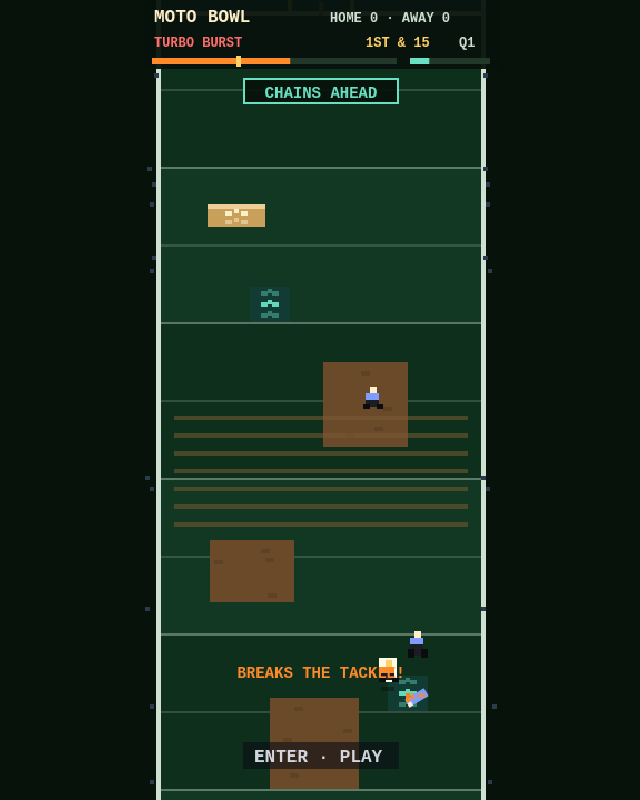
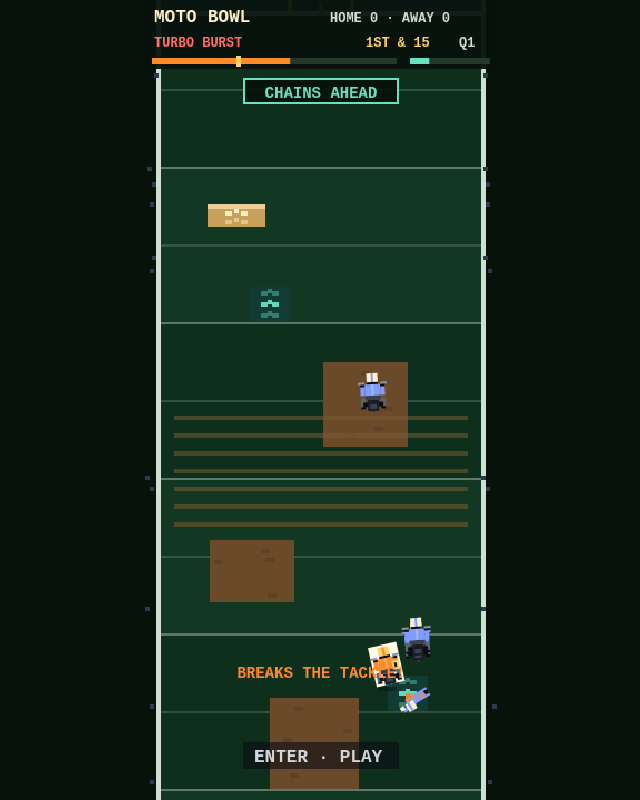
Before and after one commit to johnlindquist/miniarcade, a website: page motobowl.html in a window 1280 px wide. Shown: the whole page, without its empty margins (319-959 px from the left). Drawn offline with Linux system fonts and the light colour scheme.

Commit message:
MOTO BOWL: reference-scale riders — constructed rear-view bikes, sim-true lean/grapple/dive/sprawl poses, tucked gold ball on the carrier

```diff
--- a/motobowl.html
+++ b/motobowl.html
@@ -906,25 +906,50 @@ function drawChains(){
       ctx.font='bold 6px monospace';ctx.fillStyle=GOLD;ctx.fillText('1ST',RIGHT-10,gy-2);}
   }
 }
-function drawBike(x,py,z,c,wheelie,tumble,star){
-  const lift=z*2.4;
-  if(z>0){ctx.globalAlpha=.3;rect(x-3,py,6,2,'#000');ctx.globalAlpha=1;}
+// Constructed rear-view rider at reference character scale (~12x17): tire,
+// fender, exhausts, boots on pegs, team jacket with arms to real handlebars,
+// striped helmet. Pose is sim truth — lean follows lateral velocity, engaged
+// blockers spread into a grapple, the carrier tucks a visible gold ball on a
+// cream plate. Purely presentation; hitboxes and physics are untouched.
+function drawBike(x,py,z,c,wheelie,tumble,star,lean,engaged){
+  const lift=z*2.4,TIRE='#1a1d24',HUB='#39404f',PIPE='#5b6472',DARK='#0a0c10',BAR='#8b95a6';
+  if(z>0){ctx.globalAlpha=.3;rect(x-4,py,8,2,'#000');ctx.globalAlpha=1;}
   ctx.save();ctx.translate(Math.round(x),Math.round(py-lift));
+  lean=clamp(lean===undefined?0:lean,-1.4,1.4);
   if(tumble)ctx.rotate(Math.sin(showFrame*.6)*.7);
   else if(wheelie)ctx.rotate(-.35);
-  if(star)rect(-4,-8,8,11,'#fffbe8'); // the ball carrier reads at a glance
-  rect(-3,-1,6,3,'#1a1d24');
-  rect(-3,-4,6,3,c);
-  rect(-1,-7,3,3,star?GOLD:CREAM);
-  rect(-4,1,3,2,'#0a0c10');rect(2,1,3,2,'#0a0c10');
+  else if(engaged)ctx.rotate(Math.sin(showFrame*.4)*.08);
+  else ctx.rotate(lean*.16);
+  if(star)rect(-6,-14,13,18,'#fffbe8'); // the ball carrier reads at a glance
+  // machine: rear tire, hub, fender, exhaust pair
+  rect(-2,-1,5,5,TIRE);rect(-1,1,3,2,HUB);rect(0,4,1,1,HUB);
+  rect(-3,-3,7,2,HUB);
+  rect(-5,-2,2,4,PIPE);rect(4,-2,2,4,PIPE);rect(-5,2,2,1,DARK);rect(4,2,2,1,DARK);
+  // rider: boots on pegs, jacket, arms to the bars, gloves
+  rect(-4,0,2,2,DARK);rect(3,0,2,2,DARK);
+  rect(-3,-8,7,5,c);ctx.globalAlpha=.3;rect(0,-8,1,5,CREAM);ctx.globalAlpha=1;
+  if(tumble){rect(-6,-10,2,3,c);rect(5,-10,2,3,c);}
+  else if(engaged){rect(-6,-8,2,2,c);rect(5,-8,2,2,c);rect(-7,-8,1,2,CREAM);rect(7,-8,1,2,CREAM);}
+  else{rect(-5,-7,2,4,c);rect(4,-7,2,4,c);rect(-5,-8,2,1,DARK);rect(4,-8,2,1,DARK);
+    rect(-6,-9,3,1,BAR);rect(4,-9,3,1,BAR);}
+  // helmet with team stripe
+  rect(-2,-13,5,5,star?GOLD:CREAM);rect(0,-13,1,5,c);rect(-2,-9,5,1,DARK);
+  if(star){rect(3,-6,3,4,GOLD);rect(4,-5,1,2,INK);} // tucked ball, laces out
   ctx.restore();
 }
 function drawDefender(d){
-  const py=sy(d.y);if(py<-10||py>H+10)return;
+  const py=sy(d.y);if(py<-12||py>H+12)return;
   if(d.diveT>0){ctx.save();ctx.translate(Math.round(d.x),Math.round(py));
-    ctx.rotate(Math.atan2(-d.dvy,d.dvx));rect(-5,-2,10,4,BLUE);rect(3,-2,2,2,CREAM);ctx.restore();return;}
-  if(d.sprawlT>0){ctx.globalAlpha=.85;rect(d.x-4,py-2,8,4,'#4a5f9e');ctx.globalAlpha=1;return;}
-  drawBike(d.x,py,0,BLUE,false,false);
+    ctx.rotate(Math.atan2(-d.dvy,d.dvx));
+    rect(-6,-2,11,4,BLUE);rect(-6,-1,2,2,'#0a0c10');
+    rect(5,-3,3,2,BLUE);rect(7,-2,2,2,CREAM);
+    rect(2,-4,4,4,CREAM);rect(4,-4,1,4,BLUE);
+    ctx.restore();return;}
+  if(d.sprawlT>0){ctx.globalAlpha=.85;
+    rect(d.x-6,py-4,4,4,'#1a1d24');rect(d.x-5,py-3,2,2,'#39404f');
+    rect(d.x-2,py-2,8,4,'#4a5f9e');rect(d.x+4,py-3,3,3,'#aeb9d6');
+    ctx.globalAlpha=1;return;}
+  drawBike(d.x,py,0,BLUE,false,false,false,d.vx*.5);
 }
 function drawHuddleCards(){
   if(state!=='huddle')return;
@@ -1011,11 +1036,11 @@ function draw(){
   preDraw();
   drawField();drawTerrainBits();drawChains();
   for(const bk of blockers){const py=sy(bk.y);
-    if(py>-10&&py<H+10)drawBike(bk.x,py,0,bk.engageT>0?'#c97f3d':'#ffb066',false,false);}
+    if(py>-12&&py<H+12)drawBike(bk.x,py,0,bk.engageT>0?'#c97f3d':'#ffb066',false,false,false,bk.vx*.5,bk.engageT>0);}
   for(const d of defenders)drawDefender(d);
-  drawBike(rusher.x,sy(rusher.y),rusher.z,rusher.stallT>0?'#8a5a3a':ORANGE,rusher.wheelie>4,rusher.tumbleT>0,true);
+  drawBike(rusher.x,sy(rusher.y),rusher.z,rusher.stallT>0?'#8a5a3a':ORANGE,rusher.wheelie>4,rusher.tumbleT>0,true,rusher.vx);
   if(rusher.stallT>0){ctx.globalAlpha=.6+.3*Math.sin(showFrame*.5);
-    ctx.font='bold 6px monospace';ctx.fillStyle=CORAL;ctx.fillText('!',rusher.x-1,sy(rusher.y)-12);ctx.globalAlpha=1;}
+    ctx.font='bold 6px monospace';ctx.fillStyle=CORAL;ctx.fillText('!',rusher.x-1,sy(rusher.y)-16);ctx.globalAlpha=1;}
   drawRings();drawParts();
   for(const t of texts){
     const py=t.worldY!==undefined?sy(t.worldY):120;
```
Also changed, not shown: evals/AI-AUDIT.md (+16 -0 lines).
